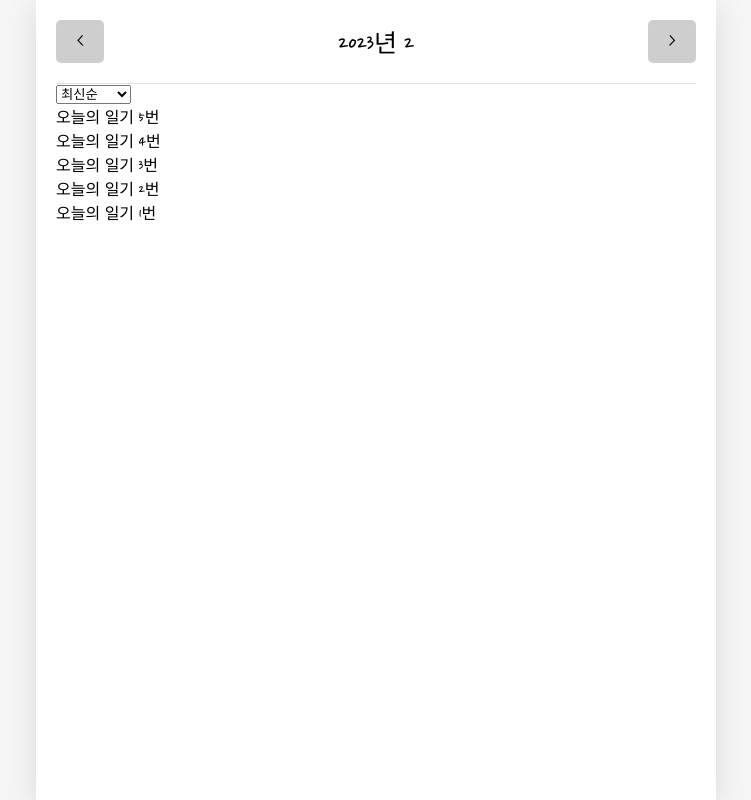
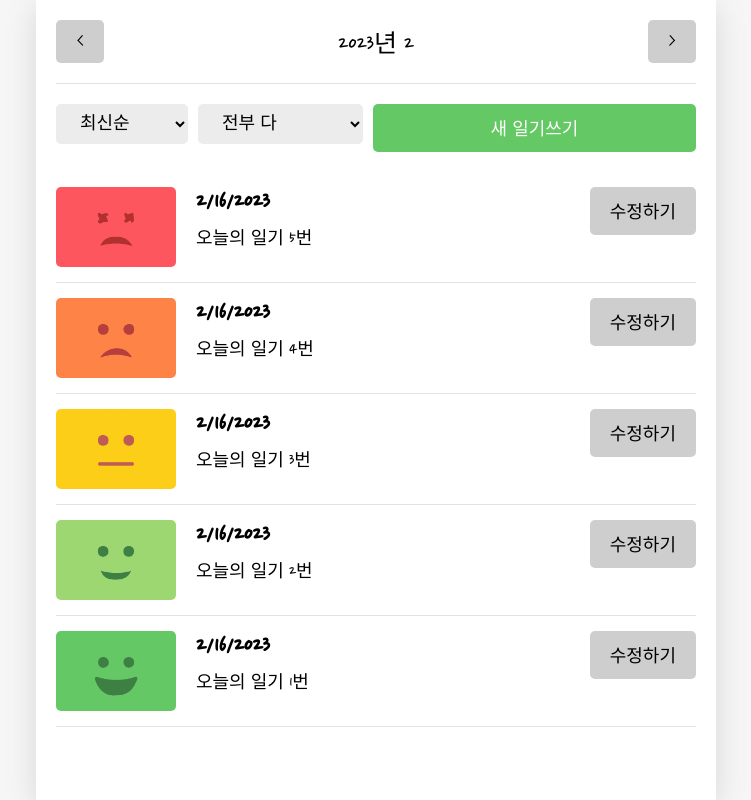
Before and after one commit to WonYongWan/React-simple-diary, a React (Create React App) app: page / in a window 1280 px wide. Shown: the whole page, without its empty margins (264-1015 px from the left). Built offline with nearby package versions, Linux system fonts and the light colour scheme; a web font is replaced by a local one.

Commit message:
new 페이지 구현

```diff
--- a/src/App.css
+++ b/src/App.css
@@ -71,3 +71,139 @@ header .head_btn_right {width: 25%; justify-content: end;}
 header button {
   font-family: "Nanum Pen Script";
 }
+
+/* DIARY LIST */
+.DiaryList .manu_wrapper {
+  margin: 20px 0;
+  display: flex;
+  justify-content: space-between;
+}
+.DiaryList .manu_wrapper .right_col {
+  /* 남은 영역의 전체의 넓이를 가지게 된다. */
+  flex-grow: 1;
+}
+.DiaryList .manu_wrapper .right_col button {
+  width: 100%;
+}
+.DiaryList .ControlMenu {
+  margin-right: 10px;
+  border: none;
+  border-radius: 5px;
+  background-color: #ececec;
+  padding: 10px 20px;
+  cursor: pointer;
+  font-family: "Nanum Pen Script";
+  font-size: 18px;
+}
+
+/* DIARY ITEM */
+.DiaryItem {
+  padding: 15px 0;
+  border-bottom: 1px solid #e2e2e2;
+  display: flex;
+  justify-content: space-between;
+}
+.DiaryItem .emotion_img_wrapper {
+  cursor: pointer;
+  min-width: 120px;
+  height: 80px;
+  border-radius: 5px;
+  display: flex;
+  justify-content: center;
+}
+
+.DiaryItem .emotion_img_wrapper_1 {
+  background-color: #64c964;
+}
+.DiaryItem .emotion_img_wrapper_2 {
+  background-color: #9dd772;
+}
+.DiaryItem .emotion_img_wrapper_3 {
+  background-color: #fdce17;
+}
+.DiaryItem .emotion_img_wrapper_4 {
+  background-color: #fd8446;
+}
+.DiaryItem .emotion_img_wrapper_5 {
+  background-color: #fd565f;
+}
+
+.DiaryItem .info_wrapper {
+  cursor: pointer;
+  flex-grow: 1;
+  margin-left: 20px;
+}
+.DiaryItem .diary_date {
+  font-weight: bold;
+  font-size: 25px;
+  margin-bottom: 5px;
+}
+.DiaryItem .diary_content_preview {
+  font-size: 18px;
+}
+.DiaryItem .btn_wrapper {
+  min-width: 70px;
+}
+
+/* DIARYEDITOR */
+.DiaryEditor {
+
+}
+.DiaryEditor section {
+  margin-bottom: 40px;
+}
+.DiaryEditor h4 {font-size: 22px; font-weight: bold;}
+.DiaryEditor .input_date {
+  border: none;
+  border-radius: 5px;
+  background-color: #ececec;
+  padding: 10px 20px;
+  cursor: pointer;
+  font-family: "Nanum Pen Script";
+  font-size: 20px;
+}
+.DiaryEditor .emotion_list_wrapper {
+  display: grid;
+  /* 5는 열의 아이템 배치 개수*/
+  grid-template-columns: repeat(5, auto);
+  gap: 2%;
+}
+.DiaryEditor textarea {
+  font-family: "Nanum Pen Script";
+  font-size: 20px;
+  box-sizing: border-box;
+  width: 100%;
+  min-height: 200px;
+  /* textarea를 가로로 넓힐 수 없음음 */
+  resize: vertical;
+  border: none;
+  border-radius: 5px;
+  background-color: #ececec;
+  padding: 20px;
+}
+.DiaryEditor .control_box {
+ display: flex;
+ justify-content: space-between;
+ align-items: center;
+}
+
+/* EMOTIONITEM */
+.EmotionItem {
+  cursor: pointer;
+  border-radius: 5px;
+  padding: 20px 0;
+  display: flex;
+  flex-direction: column;
+  justify-content: center;
+  align-items: center;
+}
+.EmotionItem img {width: 50%; margin-bottom: 10px;}
+.EmotionItem span {font-size: 18px;}
+.EmotionItem_off {
+  background-color: #ececec;
+}
+.EmotionItem_on_1 {background-color: #64c964; color: #fff;}
+.EmotionItem_on_2 {background-color: #9dd772; color: #fff;}
+.EmotionItem_on_3 {background-color: #fdce17; color: #fff;}
+.EmotionItem_on_4 {background-color: #fd8446; color: #fff;}
+.EmotionItem_on_5 {background-color: #fd565f; color: #fff;}
--- /dev/null
+++ b/src/components/DiaryEditor.js
@@ -0,0 +1,105 @@
+import { useContext, useRef, useState } from 'react';
+import { useNavigate } from 'react-router-dom';
+import { DiaryDispatchContext } from '../App'
+import MyHeader from './MyHeader';
+import MyButton from './MyButton';
+import EmotionItem from './EmotionItem';
+
+// new 페이지와 edit 페이지가 동일하기 때문에 둘 다 사용할 수 있도록 컴포넌트를 독립 시킨다.
+
+const emotionList = [
+  {
+    emotion_id: 1,
+    emotion_img: process.env.PUBLIC_URL + `/assets/emotion1.png`,
+    emotion_descript: '완전 좋음'
+  },
+  {
+    emotion_id: 2,
+    emotion_img: process.env.PUBLIC_URL + `/assets/emotion2.png`,
+    emotion_descript: '좋음'
+  },
+  {
+    emotion_id: 3,
+    emotion_img: process.env.PUBLIC_URL + `/assets/emotion3.png`,
+    emotion_descript: '그럭저럭'
+  },
+  {
+    emotion_id: 4,
+    emotion_img: process.env.PUBLIC_URL + `/assets/emotion4.png`,
+    emotion_descript: '나쁨'
+  },
+  {
+    emotion_id: 5,
+    emotion_img: process.env.PUBLIC_URL + `/assets/emotion5.png`,
+    emotion_descript: '끔찍함'
+  },
+]
+
+// new Date를 사람이 알아볼 수 있는 날짜로 변경
+const getStringDate = (date) => {
+  // toISOString만 하면 2023-02-17T11:15:59.162Z이 나온다. slice를 통해 2023-02-17까지만 출력될 수 있도록 조정했다.
+  return date.toISOString().slice(0, 10);
+}
+
+const DiaryEditor = () => {
+
+  const contentRef = useRef();
+  const [content, setContent] = useState("");
+  const [emotion, setEmotion] = useState(3);
+  const [date, setDate] = useState(getStringDate(new Date()));
+
+  const {onCreate} = useContext(DiaryDispatchContext);
+
+  // 감정을 클릭했을때 감정 값을 가져오는 함수
+  const handleClickEmote = (emotion) => {
+    setEmotion(emotion);
+  }
+
+  const navigate = useNavigate();
+  // 작성완료 클릭 기능 함수
+  const handleSubmit = () => {
+    if(content.length < 1) {
+      contentRef.current.focus();
+      return
+    }
+    onCreate(date, content, emotion);
+    // 작성중인 페이지를 뒤로가기를 해서 못 오도록 막기 위해 옵션으로 { replace: true }를 넣었다.
+    navigate('/', { replace: true })
+  }
+
+  return (
+    <div className='DiaryEditor'>
+      {/* navigate(-1)은 1페이지 뒤로가기가 가능 */}
+      <MyHeader headText={"새 일기쓰기"} leftChild={<MyButton onClick={() => navigate(-1)} text={"< 뒤로가기"} />}/>
+      <div>
+        <section>
+          <h4>오늘은 언제인가요?</h4>
+          <div className='input_box'>
+            <input className='input_date' value={date} onChange={(e) => setDate(e.target.value)} type="date" />
+          </div>
+        </section>
+        <section>
+          <h4>오늘의 감정</h4>
+          <div className='input_box emotion_list_wrapper'>
+            {/* isSelected={elm.emotion_id === emotion}는 현재 선택된 감정만 true를 받고 나머지는 false를 받는다. */}
+            {emotionList.map((elm) => <EmotionItem key={elm.emotion_id} {...elm} onClick={handleClickEmote} isSelected={elm.emotion_id === emotion} />)}
+          </div>
+        </section>
+        <section>
+          <h4>오늘의 일기</h4>
+          <div className='input_box text_wrapper'>
+            <textarea placeholder='오늘은 어땠나요' ref={contentRef} value={content} onChange={(e) => setContent(e.target.value)} />
+          </div>
+        </section>
+        <section>
+          <div className='control_box'>
+            <MyButton text={'취소하기'} onClick={() => navigate(-1)} />
+            <MyButton text={'작성완료'} type={'positive'} onClick={handleSubmit} />
+          </div>
+        </section>
+      </div>
+    </div>
+  )
+}
+
+export default DiaryEditor;
--- /dev/null
+++ b/src/components/DiaryItem.js
@@ -0,0 +1,36 @@
+import { useNavigate } from "react-router-dom";
+import MyButton from "./MyButton";
+
+const DiaryItem = ({id, emotion, content, date}) => {
+  const navigate = useNavigate();
+
+  const env = process.env;
+  env.PUBLIC_URL = env.PUBLIC_URL || "";
+
+  const strDate = new Date(parseInt(date)).toLocaleDateString();
+
+  const goDetail = () => {
+    navigate(`/diary/${id}`);
+  }
+
+  const goEdit = () => {
+    navigate(`/edit/${id}`);
+  }
+
+  return (
+    <div className="DiaryItem">
+      <div onClick={goDetail} className={["emotion_img_wrapper", `emotion_img_wrapper_${emotion}`].join(" ")}>
+        <img src={process.env.PUBLIC_URL + `assets/emotion${emotion}.png`} />
+      </div>
+      <div onClick={goDetail} className="info_wrapper">
+        <div className="diary_date">{strDate}</div>
+        <div className="diary_content_preview">{content.slice(0, 25)}</div>
+      </div>
+      <div onClick={goEdit} className="btn_wrapper">
+        <MyButton text={"수정하기"}/>
+      </div>
+    </div>
+  )
+}
+
+export default DiaryItem;
--- a/src/components/DiaryList.js
+++ b/src/components/DiaryList.js
@@ -1,22 +1,42 @@
 import { useState } from "react";
+import { useNavigate } from "react-router-dom";
+import DiaryItem from "./DiaryItem";
+import MyButton from './MyButton';
 
 const sortOptionList = [
   {value:"lastest", name:"최신순"},
   {value:"oldest", name:"오래된 순"}
 ]
 
+const filterOptionList = [
+  {value:"all", name:"전부 다"},
+  {value:"good", name:"좋은 감정만"},
+  {value:"bad", name:"안좋은 감정만"},
+]
+
 const ControlMenu = ({value, onChange, optionList}) => {
   return (
-    <select value={value} onChange={(e) => onChange(e.target.value)}>
+    <select className="ControlMenu" value={value} onChange={(e) => onChange(e.target.value)}>
       {optionList.map((it, idx) => <option key={idx} value={it.value}>{it.name}</option>)}
     </select>
   )
 }
 
 const DiaryList = ({diaryList}) => {
+  const navigate = useNavigate();
   const [sortType, setSortType] = useState('lastest');
+  const [filter, setFilter] = useState('all');
 
   const getProcessedDiaryList = () => {
+
+    const filterCallBack = (item) => {
+      if(filter === 'good') {
+        return parseInt(item.emotion) <= 3;
+      } else {
+        return parseInt(item.emotion) > 3;
+      }
+    }
+
     const compare = (a, b) => {
       if(sortType === 'lastest') {
         return parseInt(b.date) - parseInt(a.date);
@@ -26,14 +46,25 @@ const DiaryList = ({diaryList}) => {
     }
 
     const copyList = JSON.parse(JSON.stringify(diaryList));
-    const sortedList = copyList.sort(compare);
+
+    const filteredList = filter === 'all' ? copyList : copyList.filter((it) => filterCallBack(it));
+
+    const sortedList = filteredList.sort(compare);
     return sortedList;
   }
 
   return (
-    <div>
-      <ControlMenu value={sortType} onChange={setSortType} optionList={sortOptionList} />
-      {getProcessedDiaryList().map((it) => (<div key={it.id}>{it.content}</div>))}
+    <div className="DiaryList">
+      <div className="manu_wrapper">
+        <div className="left_col">
+          <ControlMenu value={sortType} onChange={setSortType} optionList={sortOptionList} />
+          <ControlMenu value={filter} onChange={setFilter} optionList={filterOptionList} />
+        </div>
+        <div className="right_col">
+          <MyButton type={'positive'} text={'새 일기쓰기'} onClick={() => navigate('/new')} />
+        </div>
+      </div>
+      {getProcessedDiaryList().map((it) => (<DiaryItem key={it.id} {...it} />))}
     </div>
   )
 }
--- /dev/null
+++ b/src/components/EmotionItem.js
@@ -0,0 +1,11 @@
+const EmotionItem = ({emotion_id, emotion_img, emotion_descript, onClick, isSelected}) => {
+  return (
+    // isSelected ? `emotionItem_on_${emotion_id}` : `emotionItem_off`].join(" ")을 통해 탭 메뉴 처럼 만들 수 있다.
+    <div onClick={() => onClick(emotion_id)} className={["EmotionItem", isSelected ? `EmotionItem_on_${emotion_id}` : `EmotionItem_off`].join(" ")}>
+      <img src={emotion_img} />
+      <span>{emotion_descript}</span>
+    </div>
+  )
+}
+
+export default EmotionItem;
--- a/src/pages/New.js
+++ b/src/pages/New.js
@@ -1,8 +1,9 @@
+import DiaryEditor from '../components/DiaryEditor';
+
 const New = () => {
   return (
     <div>
-      <h1>New</h1>
-      <p>이곳은 New 입니다.</p>
+      <DiaryEditor/>
     </div>
   )
 }
```
Also changed, not shown: 1 other file (tests, documents, lock files or other folders).
